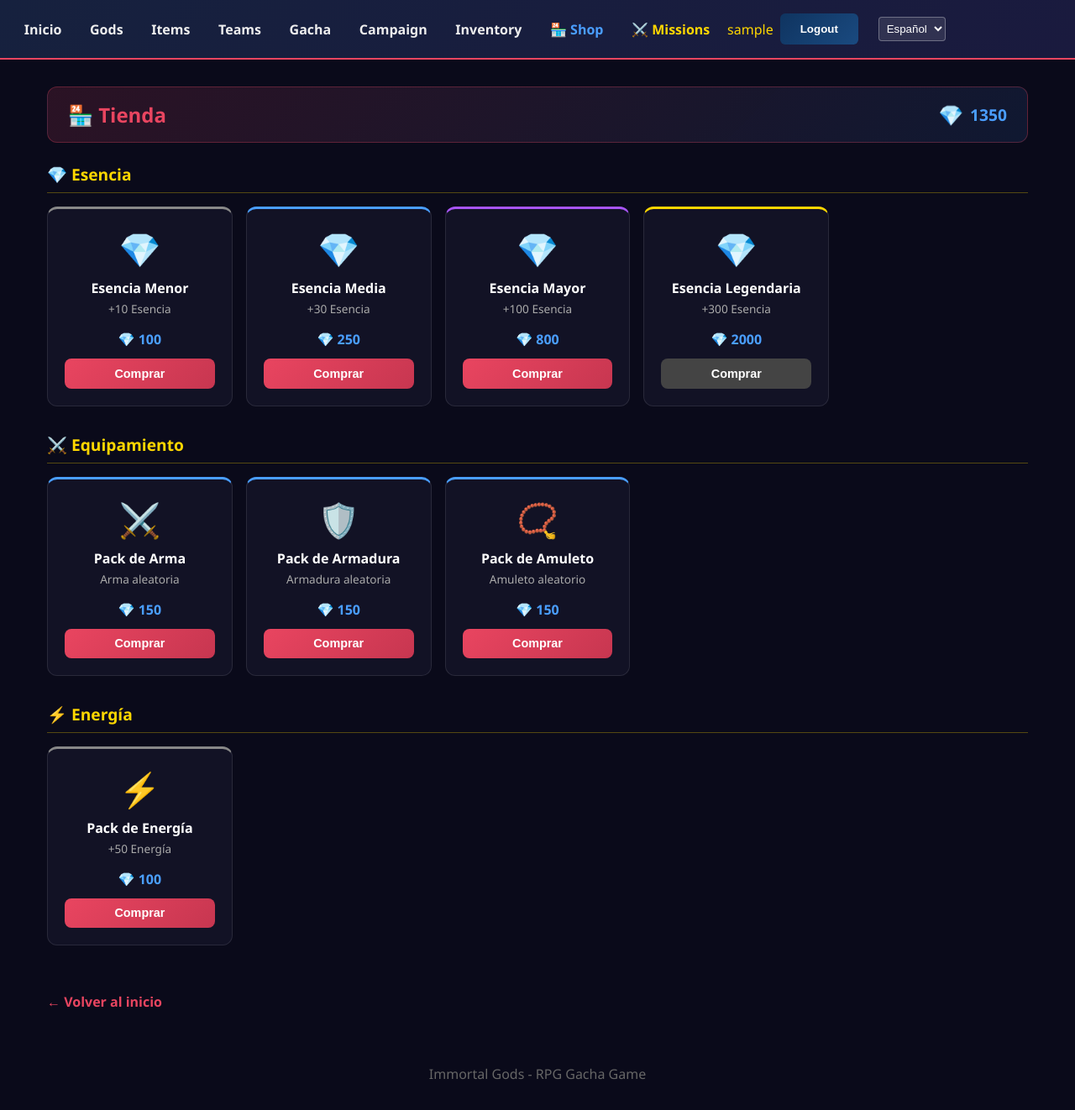
After one commit to LizanDev/immortal_gods, a Django app: page /shop/ in a window 1280 px wide. The commit adds this page. Shown: the whole page at 84% size. Run offline with Django 5.2, Linux system fonts and the light colour scheme; the visitor is signed in with stand-in values (Sample User, id 1).

Commit message:
feat: add shop with essence, equipment and energy packs

```diff
--- a/apps/core/urls.py
+++ b/apps/core/urls.py
@@ -13,6 +13,7 @@ urlpatterns = [
     path("inventory/", views.inventory, name="inventory"),
     path("missions/", views.missions, name="missions"),
     path("missions/claim/<int:mission_id>/", views.claim_mission, name="claim_mission"),
+    path("shop/", views.shop, name="shop"),
     path("register/", views.register, name="register"),
     path(
         "login/",
--- a/apps/core/views.py
+++ b/apps/core/views.py
@@ -6,7 +6,9 @@ from django.contrib.auth.decorators import login_required
 from django.shortcuts import redirect, render
 
 from apps.campaign.models import FactionLadder, FactionProgress
-from apps.core.models import DailyMission, PlayerMission, PlayerProfile, ReferralCode
+from apps.core.models import DailyMission, PlayerMission, PlayerProfile, ReferralCode, track_mission
+from apps.gods.models import ASCENSION_COSTS, ESSENCE_REWARDS
+from apps.items.models import Item, ItemType, PlayerItem
 
 
 @login_required
@@ -202,3 +204,148 @@ def claim_mission(request, mission_id):
             messages.error(request, "Misión no encontrada")
 
     return redirect("core:missions")
+
+
+SHOP_ITEMS = [
+    {
+        "id": "essence_small",
+        "name": "Esencia Menor",
+        "desc": "+10 Esencia",
+        "cost": 100,
+        "type": "essence",
+        "amount": 10,
+        "icon": "💎",
+        "rarity": "common",
+    },
+    {
+        "id": "essence_medium",
+        "name": "Esencia Media",
+        "desc": "+30 Esencia",
+        "cost": 250,
+        "type": "essence",
+        "amount": 30,
+        "icon": "💎",
+        "rarity": "rare",
+    },
+    {
+        "id": "essence_large",
+        "name": "Esencia Mayor",
+        "desc": "+100 Esencia",
+        "cost": 800,
+        "type": "essence",
+        "amount": 100,
+        "icon": "💎",
+        "rarity": "epic",
+    },
+    {
+        "id": "essence_mega",
+        "name": "Esencia Legendaria",
+        "desc": "+300 Esencia",
+        "cost": 2000,
+        "type": "essence",
+        "amount": 300,
+        "icon": "💎",
+        "rarity": "legendary",
+    },
+    {
+        "id": "weapon_pack",
+        "name": "Pack de Arma",
+        "desc": "Arma aleatoria",
+        "cost": 150,
+        "type": "item",
+        "item_type": ItemType.WEAPON,
+        "icon": "⚔️",
+        "rarity": "rare",
+    },
+    {
+        "id": "armor_pack",
+        "name": "Pack de Armadura",
+        "desc": "Armadura aleatoria",
+        "cost": 150,
+        "type": "item",
+        "item_type": ItemType.ARMOR,
+        "icon": "🛡️",
+        "rarity": "rare",
+    },
+    {
+        "id": "amulet_pack",
+        "name": "Pack de Amuleto",
+        "desc": "Amuleto aleatorio",
+        "cost": 150,
+        "type": "item",
+        "item_type": ItemType.AMULET,
+        "icon": "📿",
+        "rarity": "rare",
+    },
+    {
+        "id": "energy_pack",
+        "name": "Pack de Energía",
+        "desc": "+50 Energía",
+        "cost": 100,
+        "type": "energy",
+        "amount": 50,
+        "icon": "⚡",
+        "rarity": "common",
+    },
+]
+
+
+@login_required
+def shop(request):
+    """Show shop with items purchasable with gems."""
+    profile = request.user.profile
+
+    if request.method == "POST":
+        shop_id = request.POST.get("shop_id")
+        item = next((i for i in SHOP_ITEMS if i["id"] == shop_id), None)
+
+        if not item:
+            messages.error(request, "Producto no encontrado")
+            return redirect("core:shop")
+
+        if profile.gems < item["cost"]:
+            messages.error(request, f"Gemas insuficientes. Necesitas {item['cost']}")
+            return redirect("core:shop")
+
+        profile.spend_gems(item["cost"])
+
+        if item["type"] == "essence":
+            random_god = profile.gods.first()
+            if random_god:
+                random_god.add_essence(item["amount"])
+                messages.success(
+                    request, f"¡Compra exitosa! +{item['amount']} esencia para {random_god.god.name}"
+                )
+            else:
+                profile.gems += item["cost"]
+                profile.save(update_fields=["gems"])
+                messages.error(request, "Necesitas al menos un dios para comprar esencia")
+                return redirect("core:shop")
+
+        elif item["type"] == "item":
+            templates = Item.objects.filter(item_type=item["item_type"])
+            if templates.exists():
+                import random
+                template = random.choice(list(templates))
+                PlayerItem.objects.create(player=profile, item=template)
+                messages.success(
+                    request, f"¡Compra exitosa! Obtuviste {template.name}"
+                )
+            else:
+                profile.gems += item["cost"]
+                profile.save(update_fields=["gems"])
+                messages.error(request, "No hay items disponibles en este momento")
+                return redirect("core:shop")
+
+        elif item["type"] == "energy":
+            profile.restore_energy(item["amount"])
+            messages.success(request, f"¡Compra exitosa! +{item['amount']} energía")
+
+    return render(
+        request,
+        "core/shop.html",
+        {
+            "profile": profile,
+            "shop_items": SHOP_ITEMS,
+        },
+    )
--- a/templates/base.html
+++ b/templates/base.html
@@ -20,6 +20,7 @@
             <a href="{% url 'gacha:pull' %}">{% trans "Gacha" %}</a>
             <a href="{% url 'campaign:list' %}">{% trans "Campaign" %}</a>
             <a href="{% url 'core:inventory' %}">{% trans "Inventory" %}</a>
+            <a href="{% url 'core:shop' %}" style="color: #4a9eff;">🏪 {% trans "Shop" %}</a>
             <a href="{% url 'core:missions' %}" style="color: #ffd700;">⚔️ {% trans "Missions" %}</a>
             <span class="user">{{ user.username }}</span>
             <form method="post" action="{% url 'core:logout' %}" style="display:inline">
--- /dev/null
+++ b/templates/core/shop.html
@@ -0,0 +1,217 @@
+{% extends "base.html" %}
+{% load i18n %}
+
+{% block title %}Tienda - Immortal Gods{% endblock %}
+
+{% block content %}
+<style>
+    .shop-header {
+        display: flex;
+        justify-content: space-between;
+        align-items: center;
+        margin-bottom: 1.5rem;
+        padding: 1rem 1.5rem;
+        background: linear-gradient(135deg, rgba(233,69,96,0.15), rgba(74,158,255,0.1));
+        border: 1px solid rgba(233,69,96,0.3);
+        border-radius: 12px;
+    }
+    .shop-header h1 {
+        margin: 0;
+        font-size: 1.5rem;
+        color: #e94560;
+    }
+    .gems-display {
+        display: flex;
+        align-items: center;
+        gap: 0.5rem;
+        font-size: 1.2rem;
+        font-weight: bold;
+        color: #4a9eff;
+    }
+    .gems-icon { font-size: 1.5rem; }
+
+    .shop-section {
+        margin-bottom: 2rem;
+    }
+    .shop-section h2 {
+        font-size: 1.2rem;
+        color: #ffd700;
+        margin-bottom: 1rem;
+        padding-bottom: 0.5rem;
+        border-bottom: 1px solid rgba(255,215,0,0.3);
+    }
+
+    .shop-grid {
+        display: grid;
+        grid-template-columns: repeat(auto-fill, minmax(220px, 1fr));
+        gap: 1rem;
+    }
+
+    .shop-card {
+        background: rgba(20, 20, 40, 0.8);
+        border: 1px solid rgba(255, 255, 255, 0.1);
+        border-radius: 12px;
+        padding: 1.25rem;
+        text-align: center;
+        transition: all 0.3s;
+    }
+    .shop-card:hover {
+        border-color: rgba(233, 69, 96, 0.5);
+        transform: translateY(-3px);
+        box-shadow: 0 8px 25px rgba(0, 0, 0, 0.3);
+    }
+    .shop-card.rarity-common { border-top: 3px solid #888; }
+    .shop-card.rarity-rare { border-top: 3px solid #4a9eff; }
+    .shop-card.rarity-epic { border-top: 3px solid #a855f7; }
+    .shop-card.rarity-legendary { border-top: 3px solid #ffd700; }
+
+    .shop-icon {
+        font-size: 2.5rem;
+        margin-bottom: 0.5rem;
+    }
+    .shop-name {
+        font-size: 1rem;
+        font-weight: bold;
+        color: #fff;
+        margin-bottom: 0.25rem;
+    }
+    .shop-desc {
+        font-size: 0.85rem;
+        color: #aaa;
+        margin-bottom: 1rem;
+    }
+    .shop-price {
+        display: flex;
+        align-items: center;
+        justify-content: center;
+        gap: 0.3rem;
+        font-size: 1rem;
+        font-weight: bold;
+        color: #4a9eff;
+        margin-bottom: 0.75rem;
+    }
+    .buy-btn {
+        width: 100%;
+        padding: 0.6rem;
+        background: linear-gradient(135deg, #e94560, #c73650);
+        border: none;
+        border-radius: 8px;
+        color: #fff;
+        font-weight: bold;
+        cursor: pointer;
+        transition: all 0.3s;
+        font-size: 0.9rem;
+    }
+    .buy-btn:hover {
+        transform: scale(1.03);
+        box-shadow: 0 5px 15px rgba(233, 69, 96, 0.4);
+    }
+    .buy-btn:disabled {
+        background: #444;
+        cursor: not-allowed;
+        transform: none;
+        box-shadow: none;
+    }
+
+    .back-link {
+        display: inline-block;
+        margin-top: 1.5rem;
+        color: #e94560;
+        text-decoration: none;
+        font-weight: bold;
+    }
+    .back-link:hover { text-decoration: underline; }
+</style>
+
+<div class="shop-header">
+    <h1>🏪 Tienda</h1>
+    <div class="gems-display">
+        <span class="gems-icon">💎</span>
+        <span>{{ profile.gems }}</span>
+    </div>
+</div>
+
+{% if messages %}
+    {% for message in messages %}
+        <div style="padding: 1rem; margin-bottom: 1rem; border-radius: 8px;
+             {% if message.tags == 'success' %}background: rgba(81,207,102,0.2); border: 1px solid rgba(81,207,102,0.4); color: #51cf66;{% endif %}
+             {% if message.tags == 'error' %}background: rgba(233,69,96,0.2); border: 1px solid rgba(233,69,96,0.4); color: #e94560;{% endif %}">
+            {{ message }}
+        </div>
+    {% endfor %}
+{% endif %}
+
+<!-- Esencia Section -->
+<div class="shop-section">
+    <h2>💎 Esencia</h2>
+    <div class="shop-grid">
+        {% for item in shop_items %}
+        {% if item.type == "essence" %}
+        <div class="shop-card rarity-{{ item.rarity }}">
+            <div class="shop-icon">{{ item.icon }}</div>
+            <div class="shop-name">{{ item.name }}</div>
+            <div class="shop-desc">{{ item.desc }}</div>
+            <div class="shop-price">💎 {{ item.cost }}</div>
+            <form method="post">
+                {% csrf_token %}
+                <input type="hidden" name="shop_id" value="{{ item.id }}">
+                <button type="submit" class="buy-btn" {% if profile.gems < item.cost %}disabled{% endif %}>
+                    Comprar
+                </button>
+            </form>
+        </div>
+        {% endif %}
+        {% endfor %}
+    </div>
+</div>
+
+<!-- Equipamiento Section -->
+<div class="shop-section">
+    <h2>⚔️ Equipamiento</h2>
+    <div class="shop-grid">
+        {% for item in shop_items %}
+        {% if item.type == "item" %}
+        <div class="shop-card rarity-{{ item.rarity }}">
+            <div class="shop-icon">{{ item.icon }}</div>
+            <div class="shop-name">{{ item.name }}</div>
+            <div class="shop-desc">{{ item.desc }}</div>
+            <div class="shop-price">💎 {{ item.cost }}</div>
+            <form method="post">
+                {% csrf_token %}
+                <input type="hidden" name="shop_id" value="{{ item.id }}">
+                <button type="submit" class="buy-btn" {% if profile.gems < item.cost %}disabled{% endif %}>
+                    Comprar
+                </button>
+            </form>
+        </div>
+        {% endif %}
+        {% endfor %}
+    </div>
+</div>
+
+<!-- Energía Section -->
+<div class="shop-section">
+    <h2>⚡ Energía</h2>
+    <div class="shop-grid">
+        {% for item in shop_items %}
+        {% if item.type == "energy" %}
+        <div class="shop-card rarity-{{ item.rarity }}">
+            <div class="shop-icon">{{ item.icon }}</div>
+            <div class="shop-name">{{ item.name }}</div>
+            <div class="shop-desc">{{ item.desc }}</div>
+            <div class="shop-price">💎 {{ item.cost }}</div>
+            <form method="post">
+                {% csrf_token %}
+                <input type="hidden" name="shop_id" value="{{ item.id }}">
+                <button type="submit" class="buy-btn" {% if profile.gems < item.cost %}disabled{% endif %}>
+                    Comprar
+                </button>
+            </form>
+        </div>
+        {% endif %}
+        {% endfor %}
+    </div>
+</div>
+
+<a href="{% url 'core:home' %}" class="back-link">← Volver al inicio</a>
+{% endblock %}
```
